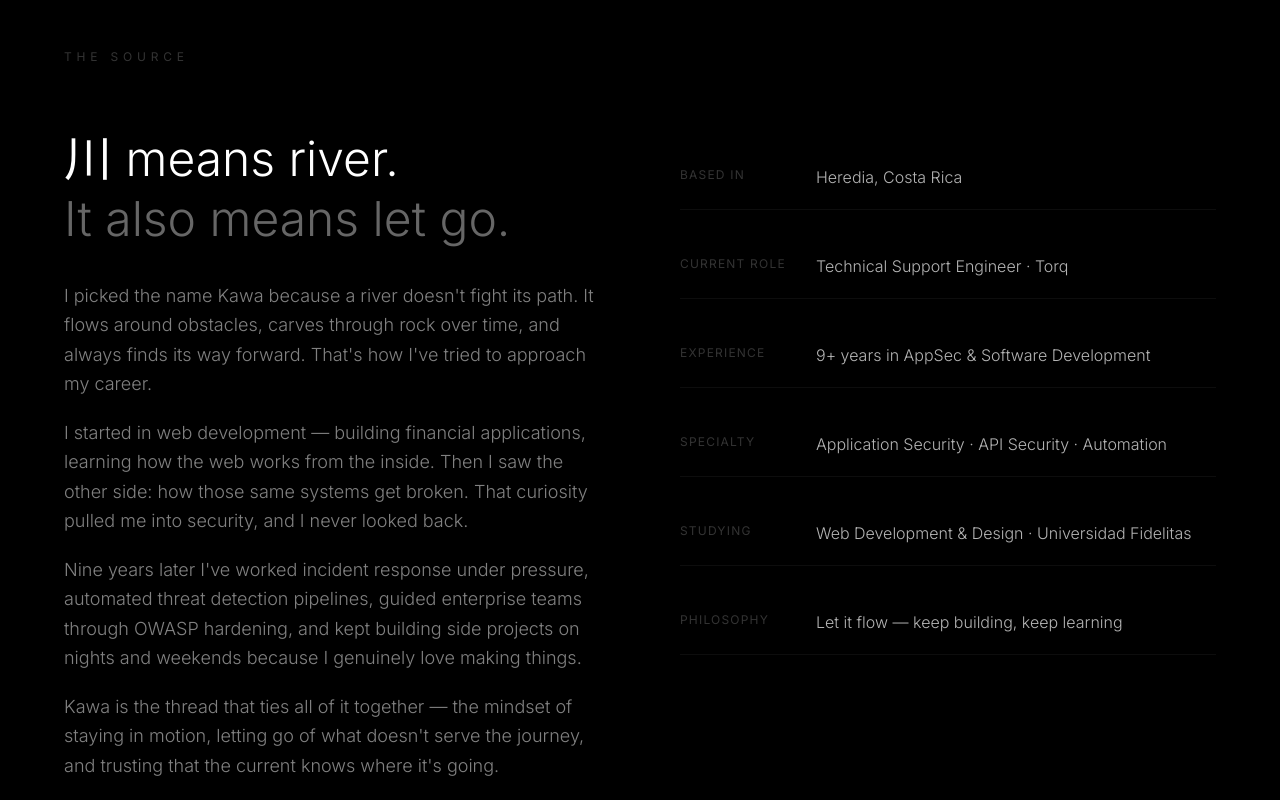
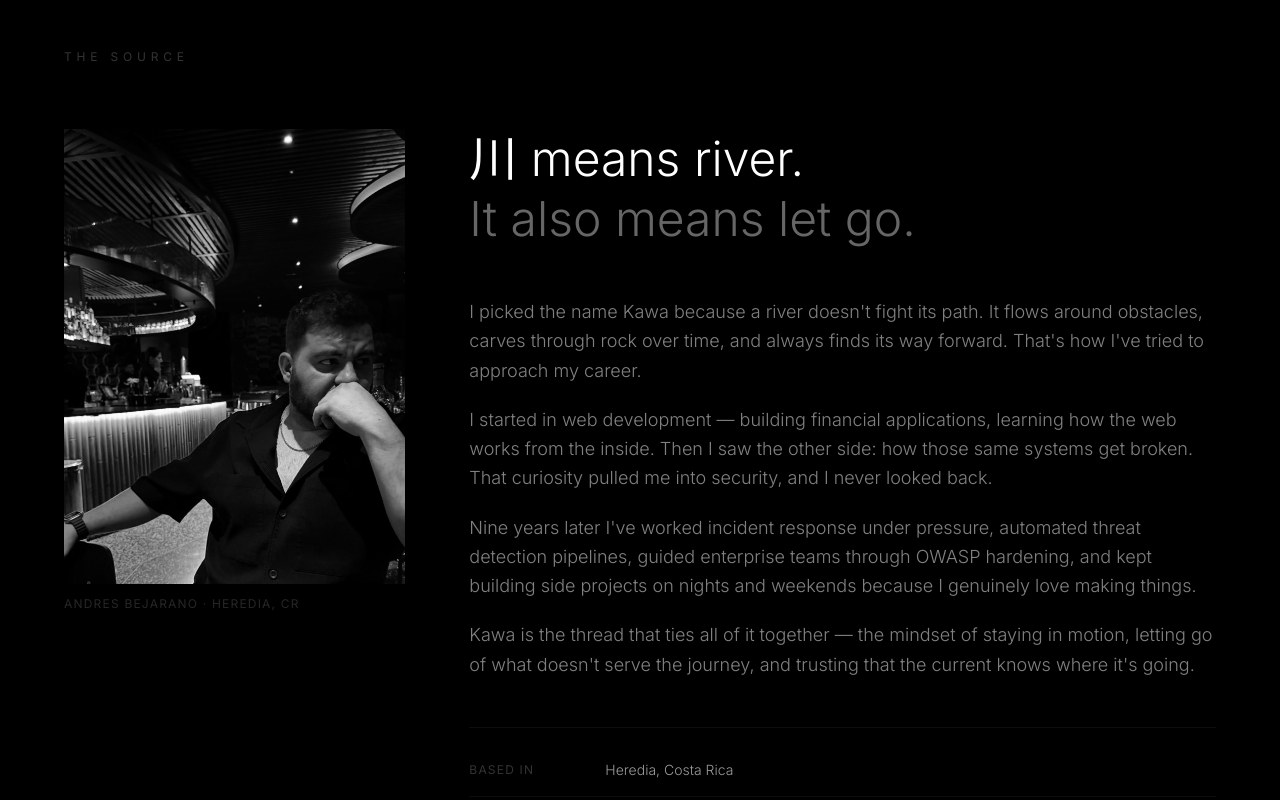
Before and after one commit to btja1012/Bejarano-WebDesign, a Next.js app: page / in a window 1280 px wide. Shown: the part 880-1680 px from the top of the page. Built offline with nearby package versions, Linux system fonts and the light colour scheme; no server answers.

Commit message:
Add profile photo to Philosophy section (grayscale, portrait crop)

```diff
--- a/components/Philosophy.tsx
+++ b/components/Philosophy.tsx
@@ -1,3 +1,5 @@
+import Image from "next/image";
+
 export default function Philosophy() {
   return (
     <section id="philosophy" className="py-32 px-6 bg-black border-t border-white/5">
@@ -5,9 +7,24 @@ export default function Philosophy() {
 
         <p className="text-white/20 text-xs tracking-[0.4em] uppercase mb-16">The Source</p>
 
-        <div className="grid md:grid-cols-2 gap-20 items-start">
+        <div className="grid md:grid-cols-3 gap-16 items-start">
+          {/* Photo */}
+          <div className="md:col-span-1">
+            <div className="relative w-full aspect-[3/4] overflow-hidden">
+              <Image
+                src="/andres.jpg"
+                alt="Andres Bejarano"
+                fill
+                className="object-cover object-top grayscale"
+                sizes="(max-width: 768px) 100vw, 33vw"
+                priority
+              />
+            </div>
+            <p className="text-white/15 text-xs mt-3 tracking-widest uppercase">Andres Bejarano · Heredia, CR</p>
+          </div>
+
           {/* Main story */}
-          <div className="space-y-8">
+          <div className="md:col-span-2 space-y-12">
             <h2 className="text-4xl md:text-5xl font-light text-white leading-tight">
               川 means river.<br />
               <span className="text-white/40">It also means let go.</span>
@@ -37,10 +54,9 @@ export default function Philosophy() {
                 the current knows where it&apos;s going.
               </p>
             </div>
-          </div>
 
             {/* Facts */}
-          <div className="space-y-6 pt-4">
+            <div className="space-y-0 pt-4 border-t border-white/5">
               {[
                 { label: "Based in", value: "Heredia, Costa Rica" },
                 { label: "Current role", value: "Technical Support Engineer · Torq" },
@@ -49,13 +65,14 @@ export default function Philosophy() {
                 { label: "Studying", value: "Web Development & Design · Universidad Fidelitas" },
                 { label: "Philosophy", value: "Let it flow — keep building, keep learning" },
               ].map((item) => (
-              <div key={item.label} className="flex gap-6 py-5 border-b border-white/5">
+                <div key={item.label} className="flex gap-6 py-4 border-b border-white/5">
                   <span className="text-white/20 text-xs tracking-widest uppercase w-28 flex-shrink-0 pt-0.5">
                     {item.label}
                   </span>
-                <span className="text-white/70 font-light">{item.value}</span>
+                  <span className="text-white/60 font-light text-sm">{item.value}</span>
                 </div>
               ))}
+            </div>
           </div>
         </div>
       </div>
```
Also changed, not shown: public/andres.jpg (added). Lines whose indentation alone changed are shown as unchanged.
